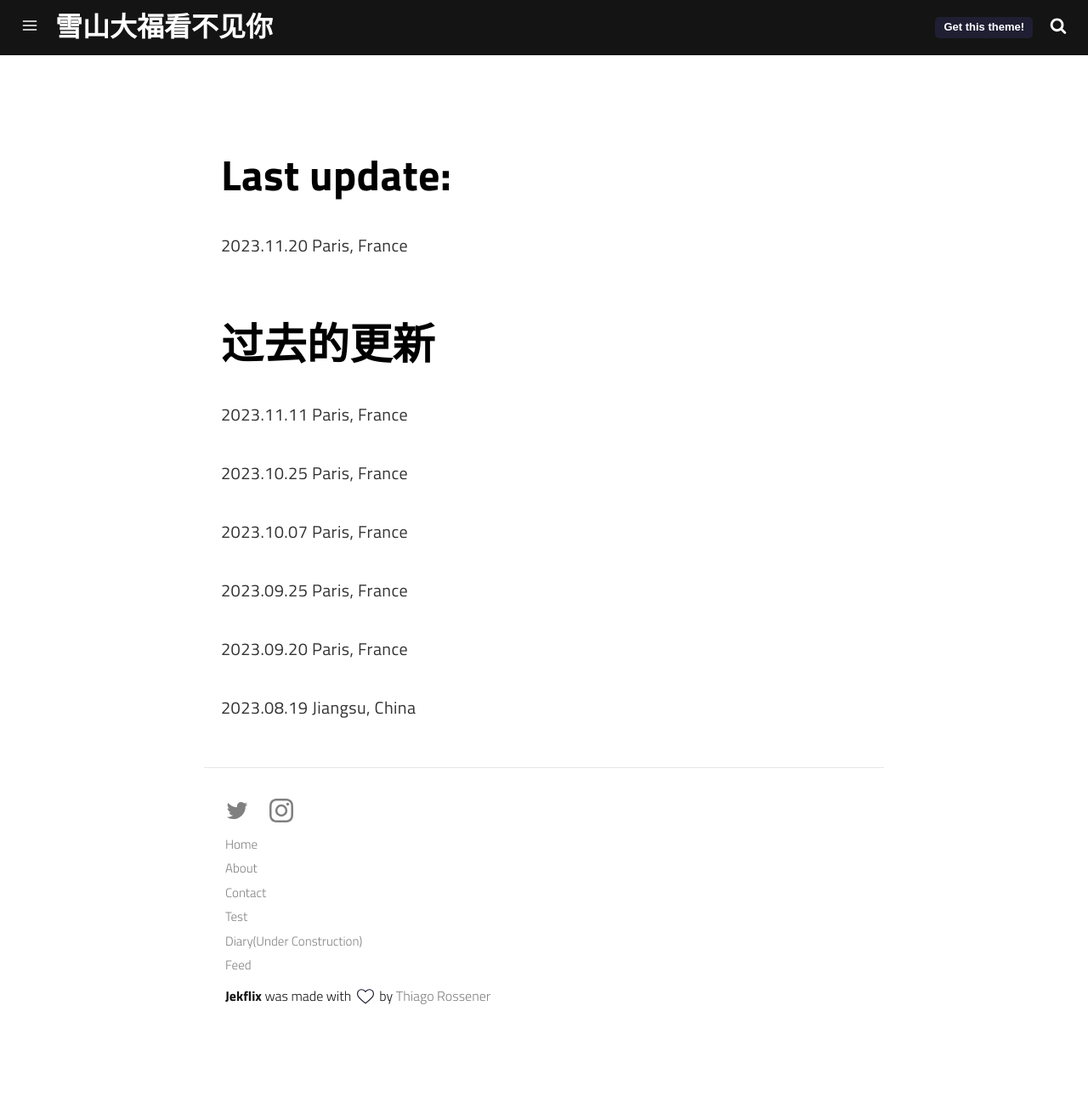
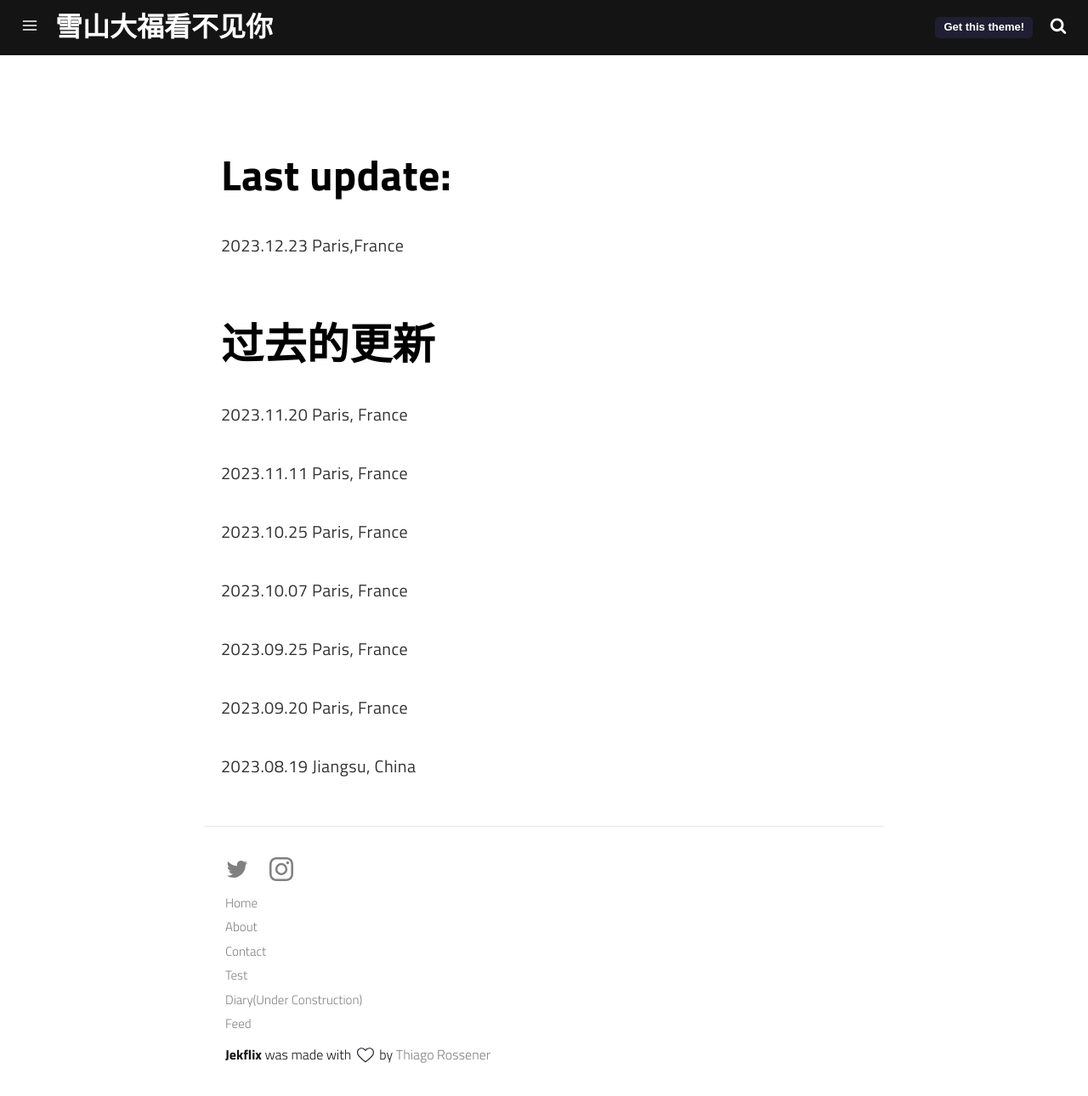
Before and after one commit to XiaoruiYIN/XiaoruiYIN.github.io, a Jekyll site: the page built from test.md, in a window 1280 px wide and 1290 px high. Shown: the whole window at 85% size. Built offline with Jekyll 4.4.1, drawn with Linux system fonts in a browser that asks for light colours; a script that is not in the unit is left out.

Commit message:
Update test.md

```diff
--- a/test.md
+++ b/test.md
@@ -6,10 +6,14 @@ permalink: /test/
 ---
 
 # Last update:
+
+2023.12.23
+Paris,France
+
+# 过去的更新
+
 2023.11.20
 Paris, France
-
-# 过去的更新
 
 2023.11.11
 Paris, France
```
